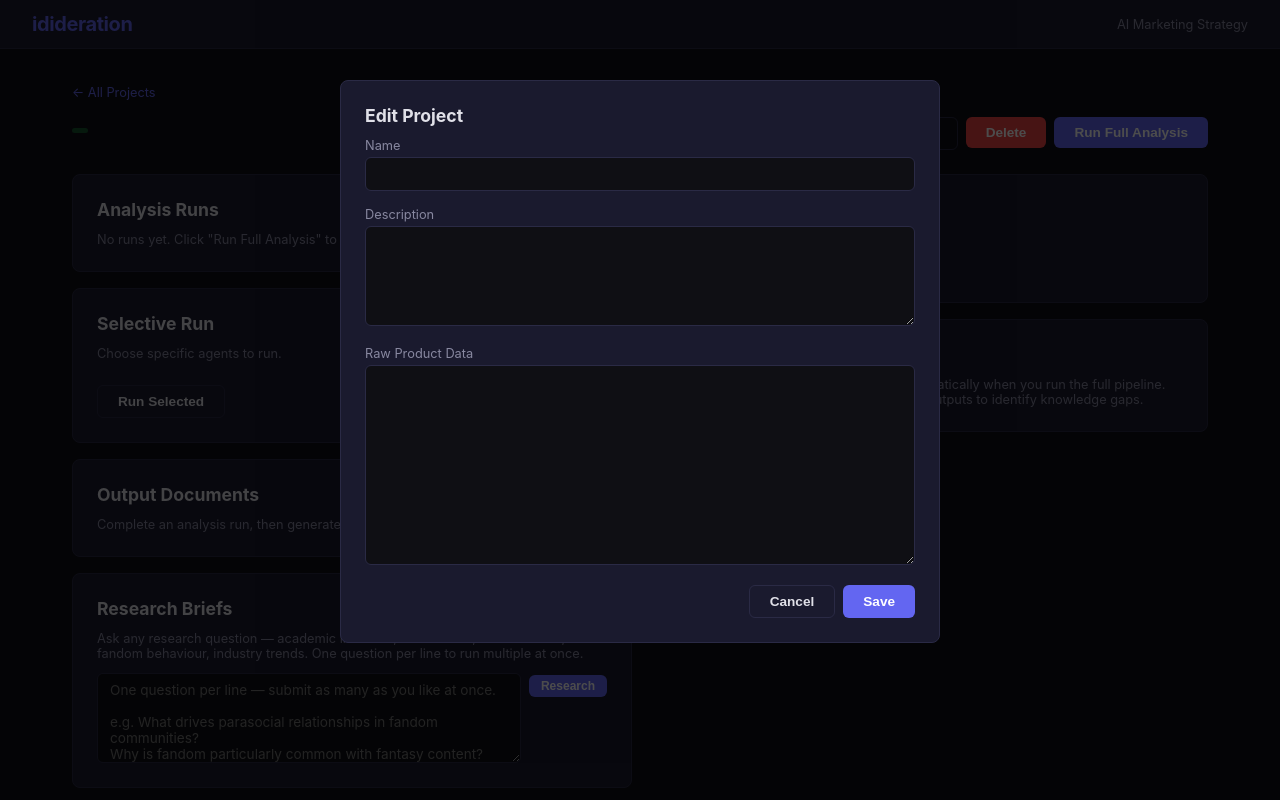
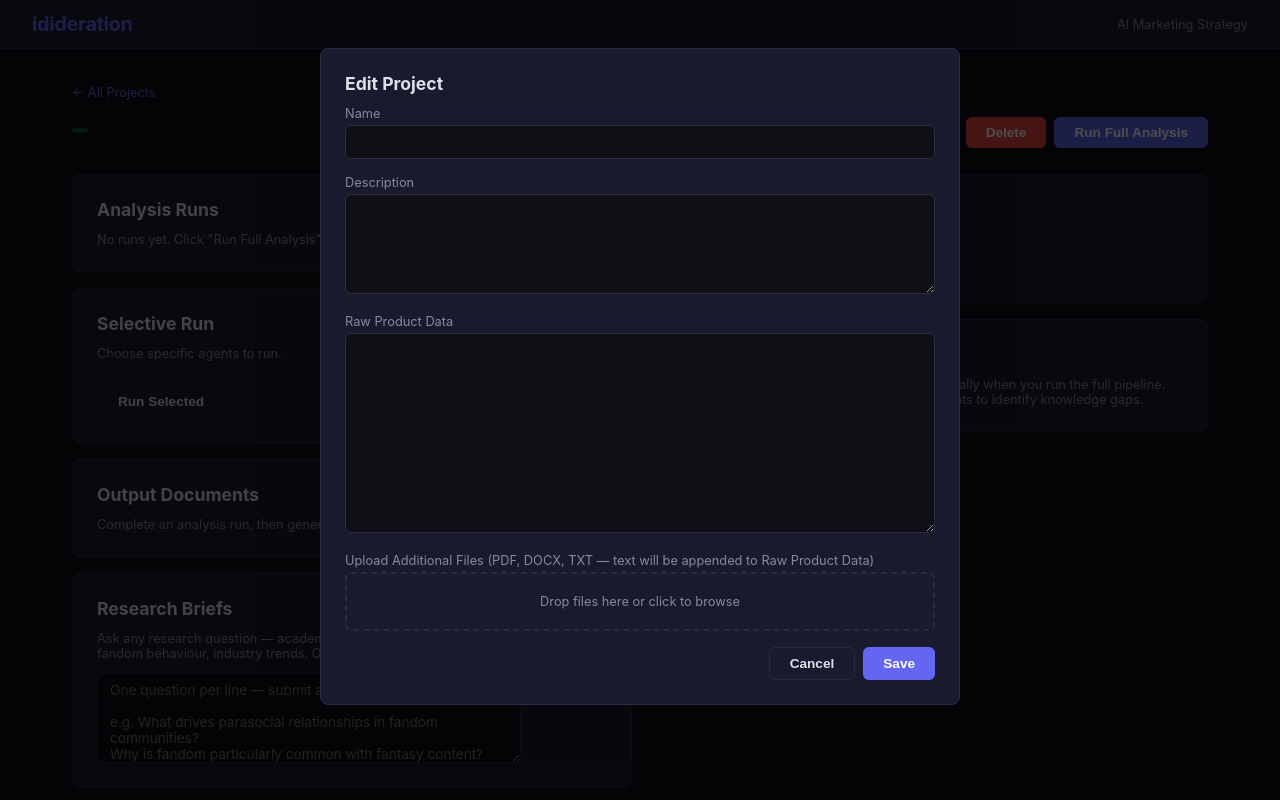
Before and after one commit to Erstiv/Iditeration, a FastAPI app: template app/templates/project.html in a window 1280 px wide, after a click on "Edit". Run offline with FastAPI, Linux system fonts and the light colour scheme; the template is opened without the code that fills it, so the values that code supplies are empty; some libraries are stand-ins or nearby versions.

Commit message:
Add file upload to Edit modal — drag/drop appends extracted text to raw_data
PDF/DOCX/TXT files can be dropped or browsed in the Edit modal.
Text is extracted via the existing /api/parse-files endpoint and
appended to Raw Product Data. User can review before saving.

Co-Authored-By: Claude Sonnet 4.6 <noreply@anthropic.com>

```diff
--- a/app/templates/project.html
+++ b/app/templates/project.html
@@ -286,8 +286,8 @@
 </div>
 
 <!-- Edit Modal -->
-<div id="edit-modal" style="display: none; position: fixed; top: 0; left: 0; right: 0; bottom: 0; background: rgba(0,0,0,0.7); z-index: 100;">
-    <div style="max-width: 600px; margin: 5rem auto;" class="card">
+<div id="edit-modal" style="display: none; position: fixed; top: 0; left: 0; right: 0; bottom: 0; background: rgba(0,0,0,0.7); z-index: 100; overflow-y: auto;">
+    <div style="max-width: 640px; margin: 3rem auto;" class="card">
         <h2>Edit Project</h2>
         <form action="/projects/{{ project.id }}/update" method="post">
             <div class="form-group">
@@ -300,8 +300,25 @@
             </div>
             <div class="form-group">
                 <label>Raw Product Data</label>
-                <textarea name="raw_data" style="min-height: 200px;">{{ project.raw_data or '' }}</textarea>
+                <textarea name="raw_data" id="edit-raw-data" style="min-height: 200px;">{{ project.raw_data or '' }}</textarea>
             </div>
+
+            {# ── File upload — appends extracted text to raw_data ── #}
+            <div class="form-group">
+                <label>Upload Additional Files <span class="text-dim text-sm">(PDF, DOCX, TXT — text will be appended to Raw Product Data)</span></label>
+                <div id="edit-drop-zone"
+                     style="border: 2px dashed var(--border); border-radius: 6px; padding: 1.25rem; text-align: center; cursor: pointer; transition: border-color 0.2s;"
+                     ondragover="event.preventDefault(); this.style.borderColor='var(--accent)';"
+                     ondragleave="this.style.borderColor='var(--border)';"
+                     ondrop="handleEditDrop(event);"
+                     onclick="document.getElementById('edit-file-input').click()">
+                    <p class="text-sm text-dim" id="edit-drop-label">Drop files here or click to browse</p>
+                    <input type="file" id="edit-file-input" multiple accept=".pdf,.docx,.doc,.txt"
+                           style="display:none" onchange="handleEditFiles(this.files)">
+                </div>
+                <div id="edit-file-status" style="margin-top: 0.5rem;"></div>
+            </div>
+
             <div style="display: flex; gap: 0.5rem; justify-content: flex-end;">
                 <button type="button" class="btn btn-outline" onclick="document.getElementById('edit-modal').style.display='none'">Cancel</button>
                 <button type="submit" class="btn btn-primary">Save</button>
@@ -309,4 +326,43 @@
         </form>
     </div>
 </div>
+
+<script>
+function handleEditDrop(e) {
+    e.preventDefault();
+    document.getElementById('edit-drop-zone').style.borderColor = 'var(--border)';
+    handleEditFiles(e.dataTransfer.files);
+}
+
+function handleEditFiles(files) {
+    if (!files || files.length === 0) return;
+    var statusEl = document.getElementById('edit-file-status');
+    var labelEl  = document.getElementById('edit-drop-label');
+    var rawDataEl = document.getElementById('edit-raw-data');
+
+    var fileList = Array.from(files).map(function(f) { return f.name; }).join(', ');
+    labelEl.textContent = 'Parsing: ' + fileList + '...';
+    statusEl.innerHTML = '<p class="text-sm text-dim">Extracting text, please wait...</p>';
+
+    var formData = new FormData();
+    Array.from(files).forEach(function(f) { formData.append('files', f); });
+
+    fetch('/api/parse-files', { method: 'POST', body: formData })
+        .then(function(r) { return r.json(); })
+        .then(function(data) {
+            var extracted = data.raw_text || '';
+            if (extracted.trim()) {
+                rawDataEl.value = rawDataEl.value + '\n\n' + extracted;
+                statusEl.innerHTML = '<p class="text-sm" style="color:var(--accent);">✓ ' + files.length + ' file(s) parsed and appended. Review below, then Save.</p>';
+            } else {
+                statusEl.innerHTML = '<p class="text-sm" style="color:var(--red);">Could not extract text from those files.</p>';
+            }
+            labelEl.textContent = 'Drop files here or click to browse';
+        })
+        .catch(function() {
+            statusEl.innerHTML = '<p class="text-sm" style="color:var(--red);">Parse error — try again.</p>';
+            labelEl.textContent = 'Drop files here or click to browse';
+        });
+}
+</script>
 {% endblock %}
```
